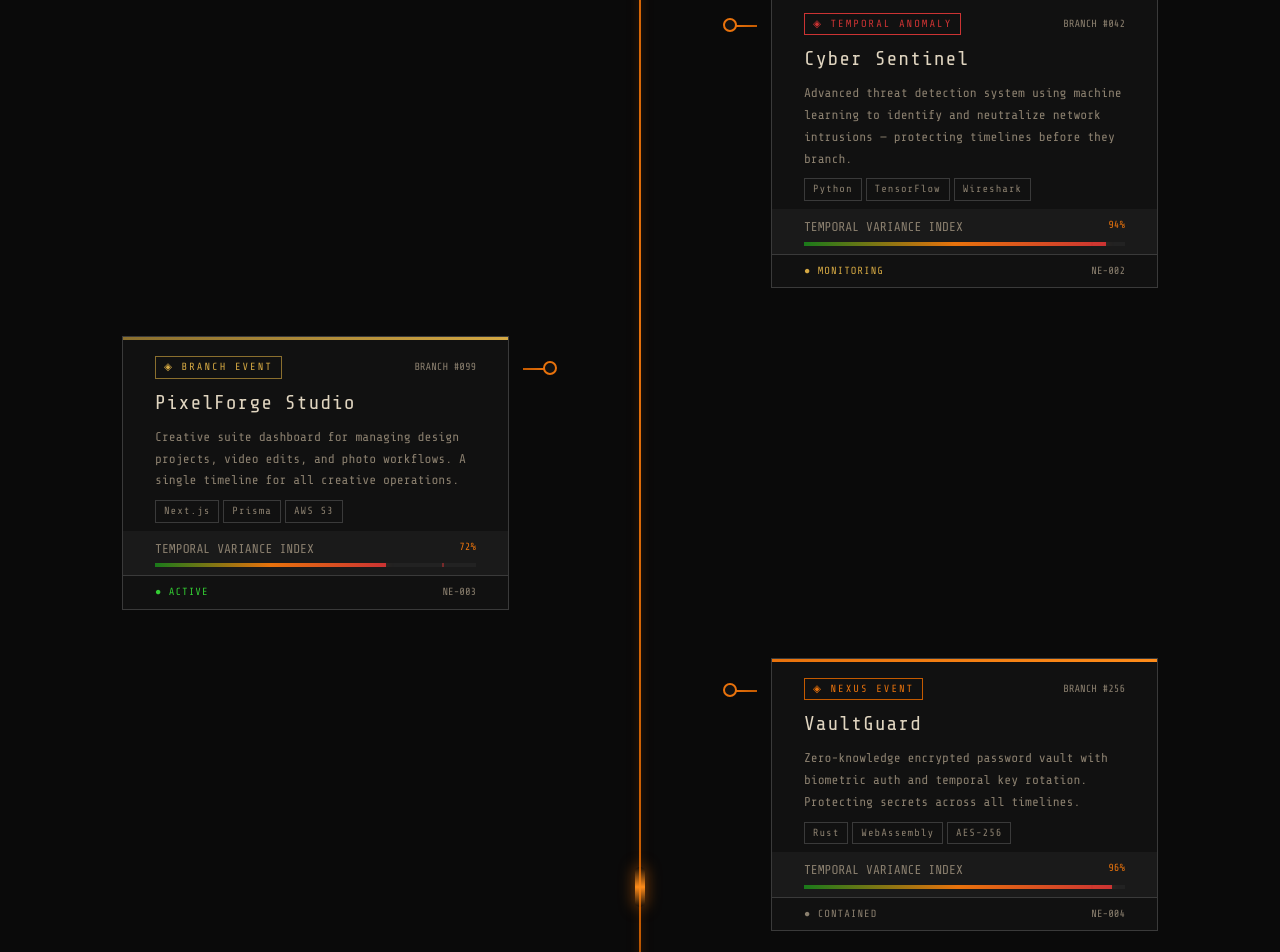
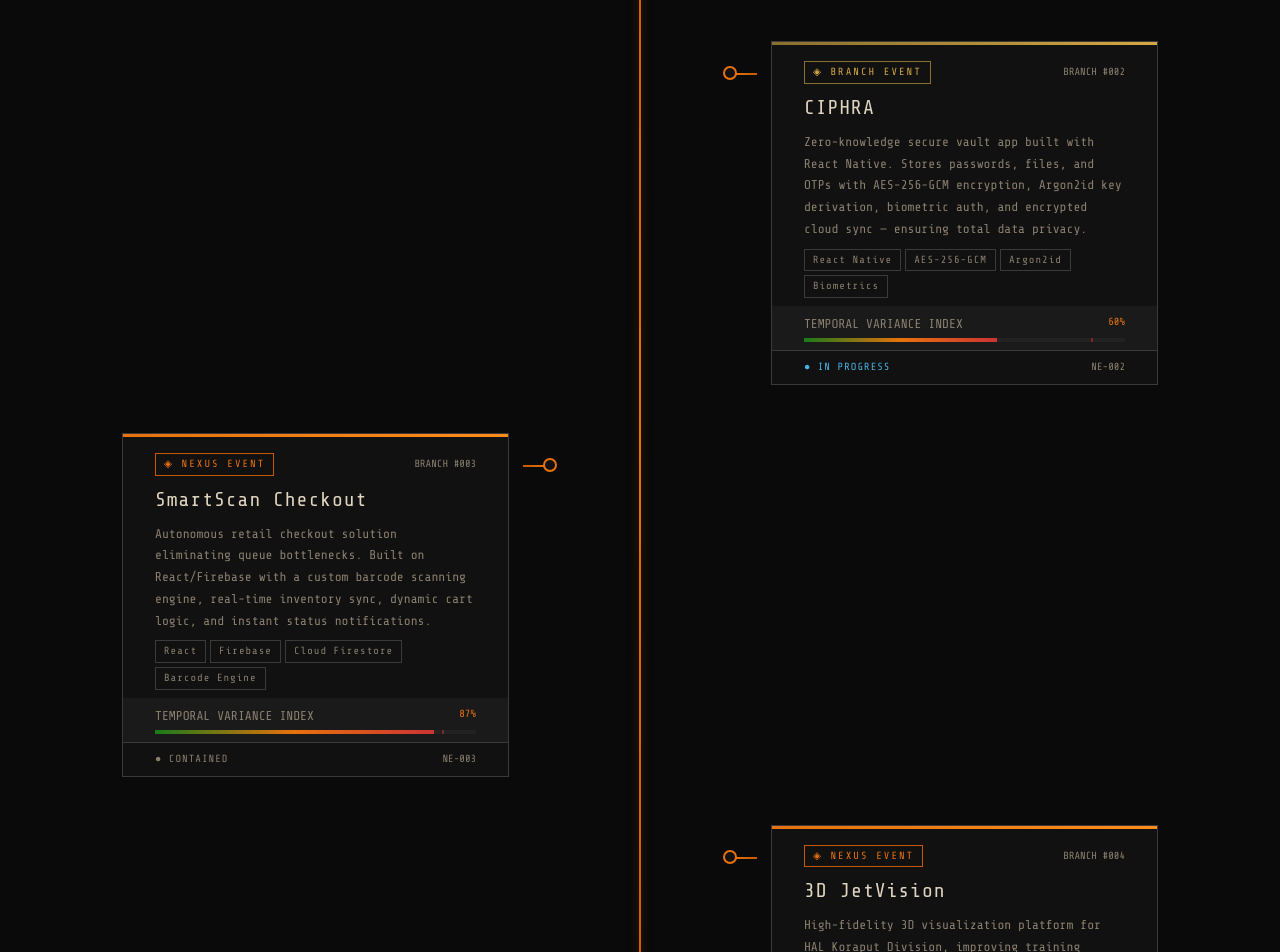
Before and after one commit to Ashutosh6828/ashutosh, a React (Vite) app in the folder Portfolio/: page / in a window 1280 px wide. Shown: the part 3280-4232 px from the top of the page. Built offline with nearby package versions, Linux system fonts and the light colour scheme.

Commit message:
feat: update projects section with real projects (CloudSentry, CIPHRA, SmartScan, 3D JetVision)

```diff
--- a/Portfolio/src/App.css
+++ b/Portfolio/src/App.css
@@ -1434,6 +1434,11 @@
   color: var(--tva-text-dim);
 }
 
+.status-inprogress {
+  color: #4fc3f7;
+  animation: blink 2s ease-in-out infinite;
+}
+
 .project-id {
   font-size: var(--font-size-xs);
   color: var(--tva-text-dim);
--- a/Portfolio/src/components/Projects.jsx
+++ b/Portfolio/src/components/Projects.jsx
@@ -3,47 +3,51 @@ import { useEffect, useRef, useState } from 'react'
 const PROJECTS = [
     {
         id: 'NE-001',
-        title: 'SmartScan Checkout',
-        tag: 'NEXUS EVENT',
-        description: 'Autonomous retail checkout solution with barcode scanning, real-time inventory sync, and Firebase backend. Eliminates queues across the timeline.',
-        tech: ['React', 'Firebase', 'Cloud Firestore'],
-        status: 'CONTAINED',
+        title: 'CloudSentry AI',
+        tag: 'TEMPORAL ANOMALY',
+        description: 'AI-powered security pipeline ingesting AWS CloudTrail logs, detecting anomalies via Isolation Forest ML. Real-time Grafana dashboard centralizes threat visualization, drastically cutting manual log analysis time.',
+        tech: ['Python', 'AWS CloudTrail', 'Isolation Forest', 'Grafana'],
+        status: 'MONITORING',
         branch: '#001',
-        timeVariance: 87,
-        lokiNote: 'Pruning risk: Low',
+        timeVariance: 94,
+        lokiNote: 'EY GDS Cloud & DevOps Program — He Who Remains flagged this',
+        link: null,
     },
     {
         id: 'NE-002',
-        title: 'Cyber Sentinel',
-        tag: 'TEMPORAL ANOMALY',
-        description: 'Advanced threat detection system using machine learning to identify and neutralize network intrusions — protecting timelines before they branch.',
-        tech: ['Python', 'TensorFlow', 'Wireshark'],
-        status: 'MONITORING',
-        branch: '#042',
-        timeVariance: 94,
-        lokiNote: 'He Who Remains flagged this',
+        title: 'CIPHRA',
+        tag: 'BRANCH EVENT',
+        description: 'Zero-knowledge secure vault app built with React Native. Stores passwords, files, and OTPs with AES-256-GCM encryption, Argon2id key derivation, biometric auth, and encrypted cloud sync — ensuring total data privacy.',
+        tech: ['React Native', 'AES-256-GCM', 'Argon2id', 'Biometrics'],
+        status: 'IN PROGRESS',
+        branch: '#002',
+        timeVariance: 60,
+        lokiNote: 'Active development — timeline still branching',
+        link: null,
     },
     {
         id: 'NE-003',
-        title: 'PixelForge Studio',
-        tag: 'BRANCH EVENT',
-        description: 'Creative suite dashboard for managing design projects, video edits, and photo workflows. A single timeline for all creative operations.',
-        tech: ['Next.js', 'Prisma', 'AWS S3'],
-        status: 'ACTIVE',
-        branch: '#099',
-        timeVariance: 72,
-        lokiNote: 'Variant Sylvie approved',
+        title: 'SmartScan Checkout',
+        tag: 'NEXUS EVENT',
+        description: 'Autonomous retail checkout solution eliminating queue bottlenecks. Built on React/Firebase with a custom barcode scanning engine, real-time inventory sync, dynamic cart logic, and instant status notifications.',
+        tech: ['React', 'Firebase', 'Cloud Firestore', 'Barcode Engine'],
+        status: 'CONTAINED',
+        branch: '#003',
+        timeVariance: 87,
+        lokiNote: 'Pruning risk: Low — timelines stabilized',
+        link: null,
     },
     {
         id: 'NE-004',
-        title: 'VaultGuard',
+        title: '3D JetVision',
         tag: 'NEXUS EVENT',
-        description: 'Zero-knowledge encrypted password vault with biometric auth and temporal key rotation. Protecting secrets across all timelines.',
-        tech: ['Rust', 'WebAssembly', 'AES-256'],
+        description: 'High-fidelity 3D visualization platform for HAL Koraput Division, improving training efficiency by 20%. Delivered in an Agile team to serve as the primary training tool for new HAL recruits.',
+        tech: ['3D Visualization', 'Agile', 'Stakeholder Design', 'UX'],
         status: 'CONTAINED',
-        branch: '#256',
-        timeVariance: 96,
-        lokiNote: 'Mobius wants one',
+        branch: '#004',
+        timeVariance: 80,
+        lokiNote: 'HAL Koraput cleared — Variant approved',
+        link: null,
     },
 ]
 
@@ -160,7 +164,7 @@ export default function Projects() {
                             </div>
 
                             <div className="project-footer">
-                                <span className={`project-status ${project.status === 'ACTIVE' ? 'status-active-proj' : project.status === 'MONITORING' ? 'status-monitoring' : 'status-contained'}`}>
+                                <span className={`project-status ${project.status === 'ACTIVE' ? 'status-active-proj' : project.status === 'MONITORING' ? 'status-monitoring' : project.status === 'IN PROGRESS' ? 'status-inprogress' : 'status-contained'}`}>
                                     ● {project.status}
                                 </span>
                                 <span className="project-id">{project.id}</span>
```
